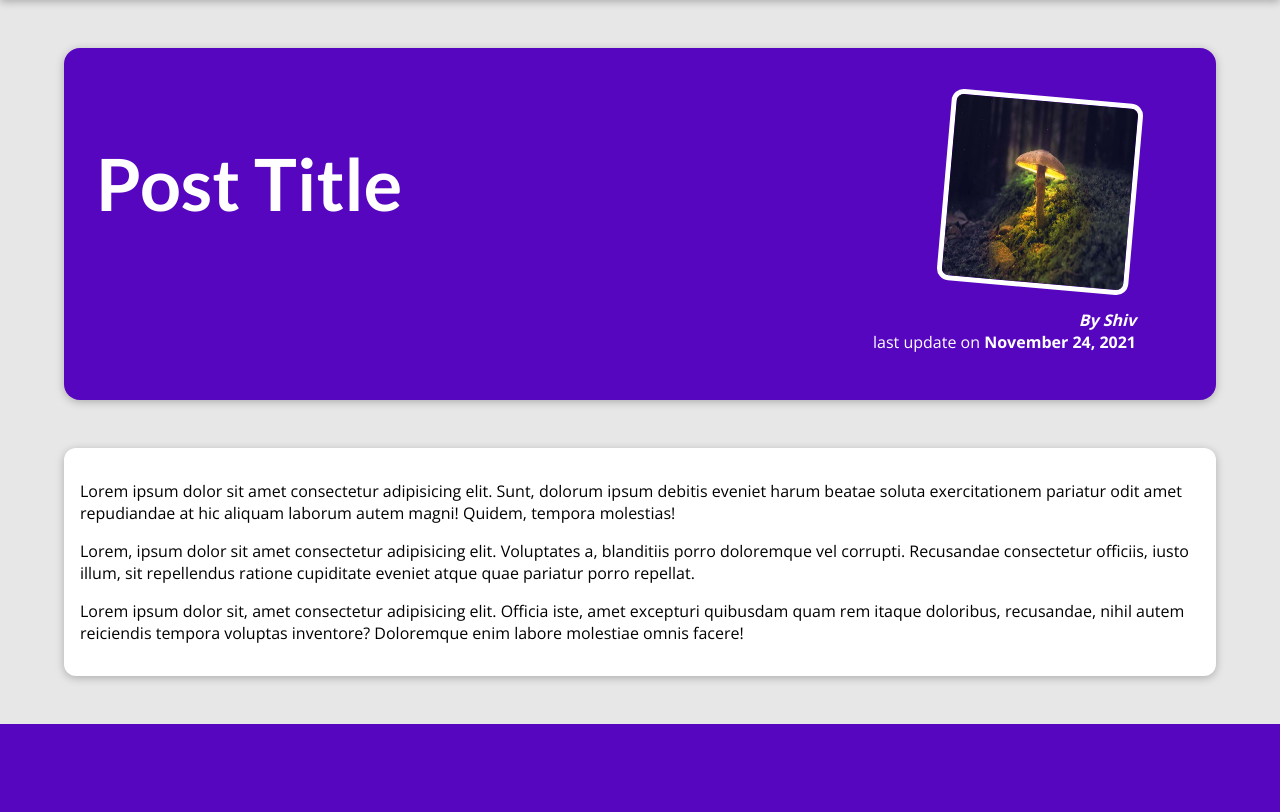
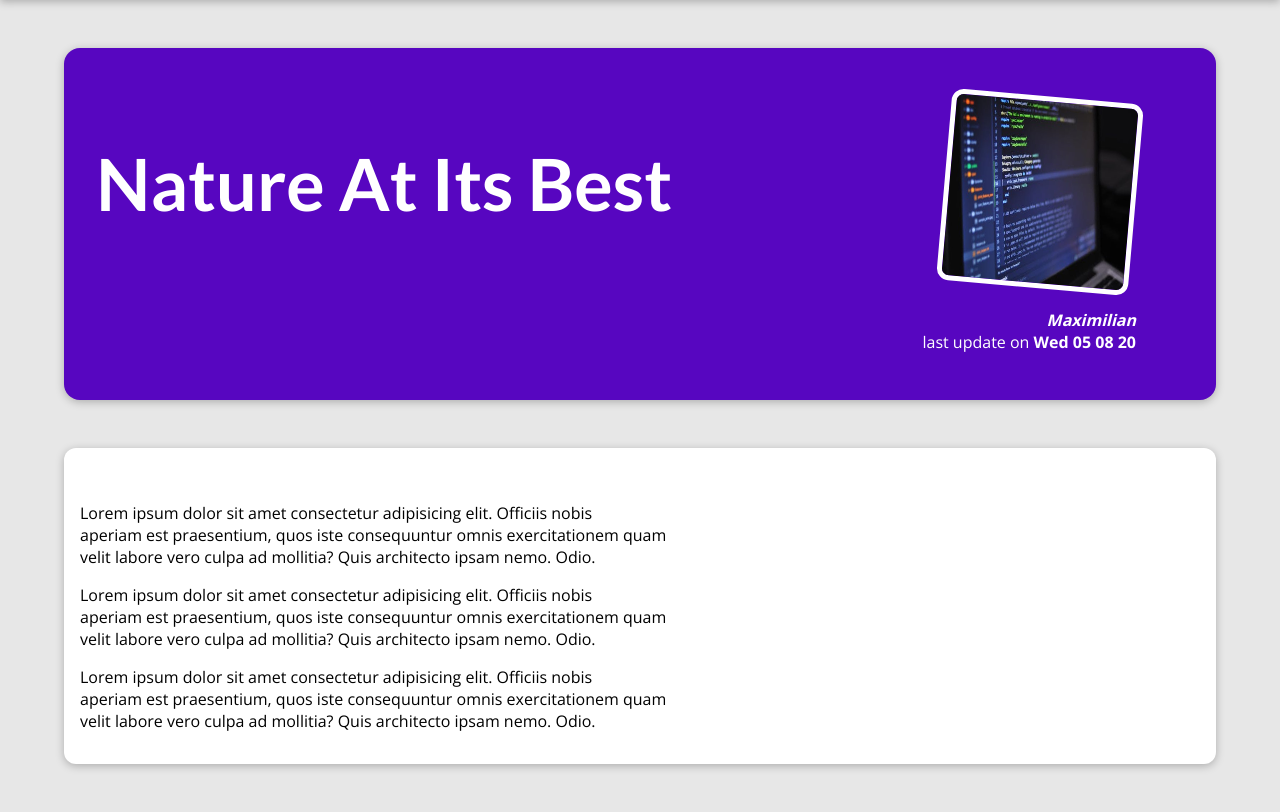
Before and after one commit to shivshankar31/myblog_django, a Django app: page /blogs/into-the-woods in a window 1280 px wide. Shown: the part 80-892 px from the top of the page. Before the commit the page ends 804 px from the top, so only its background shows below. Run offline with Django 3.2, Linux system fonts and the light colour scheme.

Commit message:
64 & 65: step 10 & 11: update dummy data, update all post and detail post page dynamicly

```diff
--- a/blog/templates/blog/detail_post.html
+++ b/blog/templates/blog/detail_post.html
@@ -1,11 +1,11 @@
 <!step 8.1: add detail_post html file, adding image and some hardcodes are give but it will be change to dynamic in upcoming steps!>
-
+<! step 11.4: In post.html, using the same key, change title, image, author, posted date and content dynamicly generated, learned (line break filter) !>
 
 {% extends 'base.html' %}
 {% load static %}
 
 {% block title %}
-Posts - title
+{{ post_detail.title }}
 {% endblock title %}
 
 {% block css_file %}
@@ -15,23 +15,15 @@
 
 {% block content %}
 <section id="summary">
-    <h2> Post Title </h2>
+    <h2> {{ post_detail.title | title}} </h2>
     <article>
-        <img src="{% static '/blocg/images/mushroom.jpg' %}" alt="Post Title" />
-        <address> By Shiv </address>
-        <div>last update on <time> November 24, 2021</time> </div>
+        <img src="{% static 'blog/images/'|add:post_detail.image %}" alt="{{ post_detail.title }}" />
+        <address> {{post_detail.author | title}} </address>
+        <div>last update on <time> {{post_detail.date | date:"D d m y"}}</time> </div>
     </article>
 </section>
 
 <main>
-    <p>
-        Lorem ipsum dolor sit amet consectetur adipisicing elit. Sunt, dolorum ipsum debitis eveniet harum beatae soluta exercitationem pariatur odit amet repudiandae at hic aliquam laborum autem magni! Quidem, tempora molestias!
-    </p>
-    <p>
-        Lorem, ipsum dolor sit amet consectetur adipisicing elit. Voluptates a, blanditiis porro doloremque vel corrupti. Recusandae consectetur officiis, iusto illum, sit repellendus ratione cupiditate eveniet atque quae pariatur porro repellat.
-    </p>
-    <p>
-        Lorem ipsum dolor sit, amet consectetur adipisicing elit. Officia iste, amet excepturi quibusdam quam rem itaque doloribus, recusandae, nihil autem reiciendis tempora voluptas inventore? Doloremque enim labore molestiae omnis facere!
-    </p
+    {{post_detail.content | linebreaks}}
 </main>
 {% endblock content%}
--- a/blog/templates/blog/index.html
+++ b/blog/templates/blog/index.html
@@ -31,7 +31,7 @@
   <h2>My Latest Thoughts</h2>
 
   <ul>
-    {% for pos in post %}
+    {% for post in post %}
       {% include "blog/includes/post.html" %}
     {% endfor %}
   </ul>
--- a/blog/views.py
+++ b/blog/views.py
@@ -2,7 +2,8 @@
 # step 3.5: render the index page an include the path
 # step 8.3: add return for detail_post function, also add slug as a argument inorder to view the page
 # step 10.1: add recent 3 post on the home page, from dummy data, also images are added
-
+# step 11.1: for all post page function is defind in views.py, to collect all post we use dict in render return
+# step 11.3: In views.py, detail_post function use python next() function to return next item using for and if statements and return a key value
 
 from datetime import date
 from django.shortcuts import render
@@ -14,7 +15,7 @@
     {
         "slug": "hike-in-the-mountains",
         "image": "it.jpg",
-        "author": "Maximilian",
+        "author": "Maximilia",
         "date": date(2021, 7, 21),
         "title": "Mountain Hiking",
         "excerpt": "There's nothing like the views you get when hiking in the mountains! And I wasn't even prepared for what happened whilst I was enjoying the view!",
@@ -85,8 +86,12 @@
     return render(request, 'blog/index.html', { 'post': recent_post })
 
 def post(request):
-
-    return render(request, 'blog/all-posts.html')
+    return render(request, 'blog/all-posts.html', {
+        'allpost' : allposts
+    })
 
 def detail_post(request, slug):
-    return render(request, 'blog/detail_post.html')
+    identified_post = next(post for post in allposts if post['slug'] == slug)
+    return render(request, 'blog/detail_post.html', {
+        'post_detail' : identified_post
+    })
```
Also changed, not shown: blog/templates/blog/all-posts.html (+4 -7 lines), blog/templates/blog/includes/post.html (+5 -4 lines), 1 other file.
